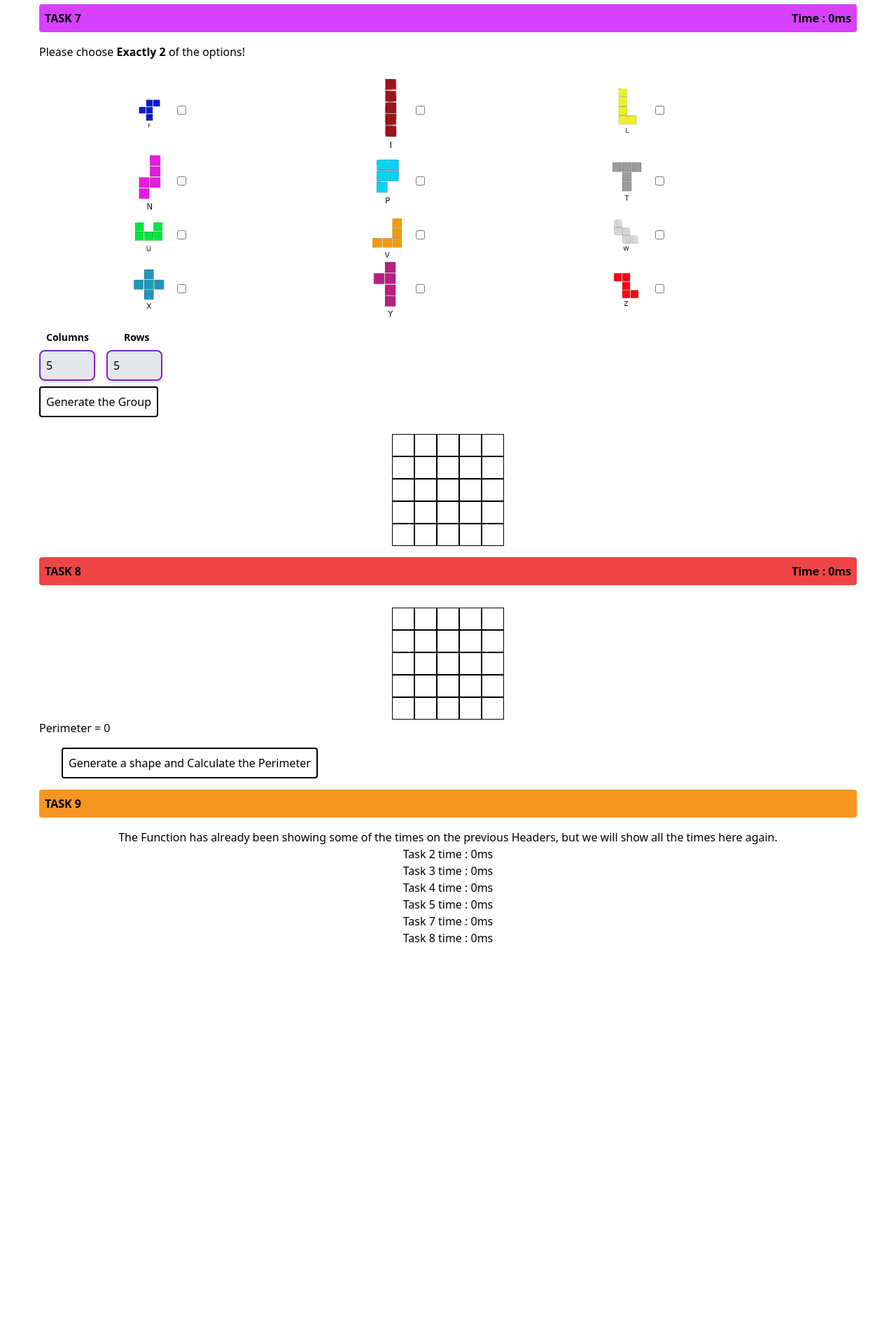
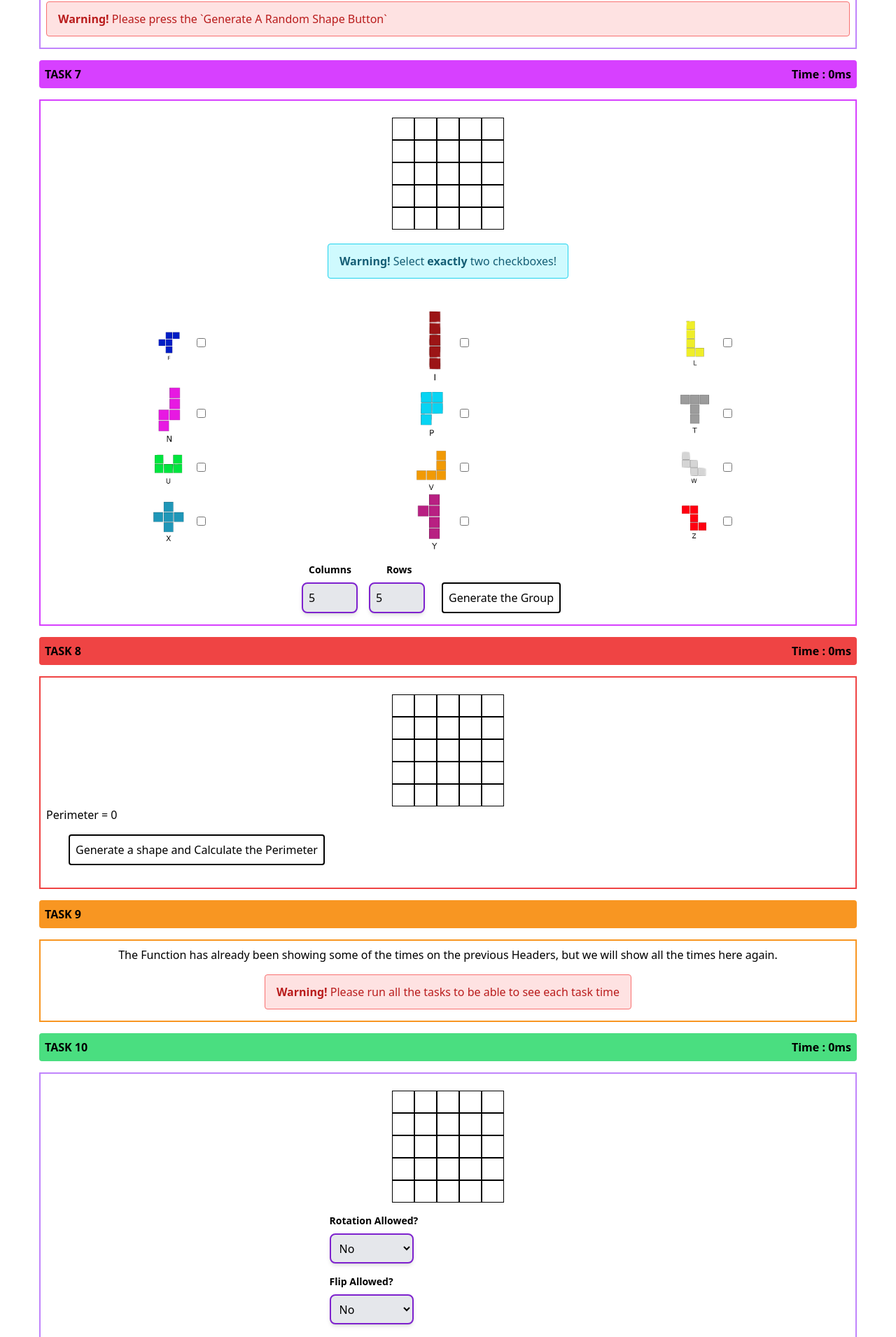
Before and after one commit to HyperPunkss/tetris-tiler-frontend, a Next.js app: page / in a window 1280 px wide. Shown: the part 2536-4446 px from the top of the page at 70% size. Before the commit the page ends 3912 px from the top, so only its background shows below. Built offline with nearby package versions, Linux system fonts and the light colour scheme.

Commit message:
Added task 10 api call

```diff
--- a/components/Grid Options/ColRowPicker.jsx
+++ b/components/Grid Options/ColRowPicker.jsx
@@ -9,7 +9,7 @@ function ColRowPicker({ onColRowChange }) {
     }, [colValue, rowValue,onColRowChange]);
 
     function handleValueChange(event) {
-        event.preventDefault();
+
     }
 
     return (
--- a/components/Grid Options/LetterPicker.jsx
+++ b/components/Grid Options/LetterPicker.jsx
@@ -46,7 +46,7 @@ function LetterPicker({ onLettersChange }) {
 
 
     return (
-        <div className="grid grid-cols-3 my-4 mr-36">
+        <div className="grid grid-cols-3 my-4 mr-5">
             {images.map((image) => (
                 <>
                     <div key={image.id} className="flex justify-center items-center">
--- a/pages/index.js
+++ b/pages/index.js
@@ -19,17 +19,23 @@ export default function Home() {
     const [columnData4, setColumnData4] = useState(8);
     const [columnData5, setColumnData5] = useState(5);
     const [columnData7, setColumnData7] = useState(5);
+    const [columnData10, setColumnData10] = useState(5);
     const [rowData1, setRowData1] = useState(5);
     const [rowData4, setRowData4] = useState(8);
     const [rowData5, setRowData5] = useState(5);
     const [rowData7, setRowData7] = useState(5);
+    const [rowData10, setRowData10] = useState(5);
     const [uniqueLetterData3, setUniqueLetterData3] = useState("");
     const [uniqueLetterData4, setUniqueLetterData4] = useState("");
     const [blackCellsArray, setBlackCellsArray] = useState([]);
+    const [blackCellsArray1, setBlackCellsArray1] = useState([])
     const [blackCellsArray4, setBlackCellsArray4] = useState([]);
     const [blackCellsArray5, setBlackCellsArray5] = useState([]);
+    const [blackCellsArray10, setBlackCellsArray10] = useState([]);
     const [rotationValue4, setRotationValue4] = useState(false);
+    const [rotationValue10, setRotationValue10] = useState(false)
     const [flipValue4, setFlipValue4] = useState(false);
+    const [flipValue10, setFlipValue10] = useState(false)
     const [showAll, setShowAll] = useState(false);
     const [task5content, setTask5Content] = useState("");
     const [task7content, setTask7content] = useState("");
@@ -43,7 +49,9 @@ export default function Home() {
     const [task5time, setTask5time] = useState(0);
     const [task7time, setTask7time] = useState(0);
     const [task8time, setTask8time] = useState(0);
-    const [selectLetters7,setSelectLetters7] = useState()
+    const [task10time, setTask10time] = useState(0);
+    const [selectLetters7, setSelectLetters7] = useState();
+    const [selectLetters10, setSelectLetters10] = useState();
     const [tasksCompleted, setTasksCompleted] = useState([]);
     //TASK 2 - Getting all the shape information from the API
     const [shapes, setShapes] = useState([]);
@@ -73,9 +81,7 @@ export default function Home() {
     const [rotations, setRotations] = useState([]);
 
     async function task3apiCall() {
-        await axios
-            .get("http://matsaki95.ddns.net:8900/api/v1/a3-task/?letter=" + uniqueLetterData3)
-            .then((response) => {
+        await axios.get("http://matsaki95.ddns.net:8900/api/v1/a3-task/?letter=" + uniqueLetterData3).then((response) => {
             setTask3time(response.data.pop());
             setRotations(response.data);
             setTasksCompleted((prev) => {
@@ -172,8 +178,6 @@ export default function Home() {
 
     //TASK 7
     function task7apiCall() {
-
-
         let task7data = {
             letter1: selectLetters7[0],
             letter2: selectLetters7[1],
@@ -197,8 +201,8 @@ export default function Home() {
             .request(config)
             .then((response) => {
                 // console.log(JSON.stringify(response.data));
-                setTask7content(response.data["grid"])
-                setTask7time(response.data["timeTaken"])
+                setTask7content(response.data["grid"]);
+                setTask7time(response.data["timeTaken"]);
             })
             .catch((error) => {
                 console.log(error);
@@ -225,29 +229,38 @@ export default function Home() {
 
     //TASK 10 - Generating Data and Sending them to the API with Axios
     function task10apiCall() {
-        var task10data = JSON.stringify({
-            x: 5,
-            y: 5,
-            holes: [{ x: 2, y: 2 }],
-            allow_rotations: true,
-            allow_flips: false,
-            shapes: ["T", "L"],
+        const finalBlackCellsArray = [];
+        for (let i = 0; i < blackCellsArray10.length; i++) {
+            finalBlackCellsArray.push([blackCellsArray10[i].col, rowData10 - blackCellsArray10[i].row - 1]);
+        }
+        let task10data = JSON.stringify({
+            "gridSizeX": rowData10,
+            "gridSizeY": columnData10,
+            "allowFlips": flipValue10,
+            "allowRotations": rotationValue10,
+            "blackHoles": finalBlackCellsArray,
+            "letters": selectLetters10
           });
+          console.log(task10data);
 
-        // var config = {
-        //   method: 'post',
-        //   url: 'api',
-        //   data: data
-        // }
-        axios.post("/api/user", task10data).then(
-            (response) => {
-                const data = response.data;
-                //console.log(response)
+          let config = {
+            method: 'post',
+            maxBodyLength: Infinity,
+            url: 'http://matsaki95.ddns.net:8900/api/v1/a10-task',
+            headers: {
+              'Key': 'Content-Type',
+              'Value': 'application/json',
+              'Content-Type': 'application/json'
             },
-            (error) => {
+            data : task10data
+          }
+          axios.request(config)
+          .then((response) => {
+            console.log(JSON.stringify(response.data));
+          })
+          .catch((error) => {
             console.log(error);
-            }
-        );
+          });
     }
 
     //Callback function
@@ -288,6 +301,10 @@ export default function Home() {
         setBlackCellsArray(blackCellsArray);
     }
 
+    function handleBlackCellsArray1(blackCellsArray){
+        setBlackCellsArray1(blackCellsArray)
+    }
+
     function handleBlackCellsArray4(blackCellsArray) {
         setBlackCellsArray4(blackCellsArray);
     }
@@ -300,12 +317,33 @@ export default function Home() {
         setRotationValue4(newRotation);
     }
 
+    function handleRotationChange10(newRotation){
+        setRotationValue10(newRotation)
+    }
+
     function handleFlipChange(newFlip) {
         setFlipValue4(newFlip);
     }
 
-    function handleLettersChange7(newLetters){
-        setSelectLetters7(newLetters)
+    function handleFlipChange10(newFlip){
+        setFlipValue10(newFlip)
+    }
+
+    function handleLettersChange7(newLetters) {
+        setSelectLetters7(newLetters);
+    }
+
+    function handleLettersChange10(newLetters) {
+        setSelectLetters10(newLetters);
+    }
+
+    function handleBlackCellsArray10(blackCellsArray) {
+        setBlackCellsArray10(blackCellsArray);
+    }
+
+    function handleColRowChange10(newSize) {
+        setColumnData10(newSize[0]);
+        setRowData10(newSize[1]);
     }
 
     //Show All Objects
@@ -326,20 +364,20 @@ export default function Home() {
     });
 
     return (
-        <div id="task1" className="my-4 p-2 mt-20 md:px-6 lg:px-14">
-            <div className="flex justify-between items-start bg-red-500 p-2 rounded my-4">
+        <div className="my-4 p-2 mt-20 md:px-6 lg:px-14">
+            <div id="task1" className="flex justify-between items-start bg-red-500 p-2 rounded my-4">
                 <h1 className="font-semibold ">TASK 1</h1>
             </div>
             <div className="border-2 border-red-200 ">
                 <div className="flex flex-col my-4">
                     <div className="flex justify-center items-center">
                         <Grid
-                            isClickable={false}
+                            isClickable={true}
                             rows={rowData1}
                             columns={columnData1}
                             sizeData={sizeData}
                             colorData={""}
-                            onHandleBlackCellsArray={handleBlackCellsArray}
+                            onHandleBlackCellsArray={handleBlackCellsArray1}
                         />
                     </div>
                     <div className="flex justify-center items-center p-4">
@@ -354,10 +392,7 @@ export default function Home() {
             </div>
             <div className="border-2 border-orange-200 pb-4">
                 <div className="flex justify-center items-center md:ml-4 lg:ml-8 my-4">
-                    <button
-                        className="hover:bg-orange-200 rounded bg-white p-2 my-2 border-2 border-black flex"
-                        onClick={task2apiCall}
-                    >
+                    <button className="hover:bg-orange-200 rounded bg-white p-2 my-2 border-2 border-black flex" onClick={task2apiCall}>
                         Generate all the shapes!
                     </button>
                 </div>
@@ -384,10 +419,7 @@ export default function Home() {
             </div>
             <div className="border-2 border-yellow-200 pb-4">
                 <div className="flex justify-center items-center md:ml-4 lg:ml-8 my-4">
-                    <button
-                        className="hover:bg-yellow-200 rounded bg-white p-2 my-2 border-2 border-black flex"
-                        onClick={task3apiCall}
-                    >
+                    <button className="hover:bg-yellow-200 rounded bg-white p-2 my-2 border-2 border-black flex" onClick={task3apiCall}>
                         Generate the Shape`s Rotations
                     </button>
                 </div>
@@ -488,6 +520,7 @@ export default function Home() {
                 <h1 className="font-semibold">TASK 5</h1>
                 <h1 className="font-semibold">Time : {task5time}ms </h1>
             </div>
+            <div className="border-2 border-blue-400 pb-4">
                 <div className="flex flex-col my-4">
                     <div className="flex justify-center items-center">
                         <Grid
@@ -514,24 +547,24 @@ export default function Home() {
                 <div className="flex justify-center items-center md:ml-4 lg:ml-8 my-4">
                     <div>
                         <button
-                        className="rounded bg-white p-2 my-2 mr-8 lg:mr-12 border-2 border-black flex"
+                            className="hover:bg-blue-200 rounded bg-white p-2 my-2 mr-8 lg:mr-12 border-2 border-black flex"
                             onClick={task5apiCall}
                         >
                             Generate A Random Shape Button
                         </button>
                     </div>
                 </div>
+            </div>
+
             <div id="task6" className="flex justify-between items-start bg-purple-400 p-2 rounded my-4">
                 <h1 className="font-semibold">TASK 6</h1>
                 <h1 className="font-semibold">Time : {task5time}ms</h1>
             </div>
+            <div className="border-2 border-purple-400 pb-4 p-2">
                 <div>
                     <p className="font">We are gonna showcase the previous task`s shape in Plain Text</p>
                     {task5content.length === 0 ? (
-                    <div
-                        className="bg-red-100 border border-red-400 text-red-700 px-4 py-3 mt-4 rounded relative"
-                        role="alert"
-                    >
+                        <div className="bg-red-100 border border-red-400 text-red-700 px-4 py-3 mt-4 rounded relative" role="alert">
                             <strong className="font-bold">Warning! </strong>
                             <span className="block sm:inline">Please press the `Generate A Random Shape Button`</span>
                             <span className="absolute top-0 bottom-0 right-0 px-4 py-3"></span>
@@ -542,25 +575,13 @@ export default function Home() {
                         </div>
                     )}
                 </div>
+            </div>
+
             <div id="task7" className="flex justify-between items-start bg-[#d740ff] p-2 rounded my-4">
                 <h1 className="font-semibold">TASK 7</h1>
                 <h1 className="font-semibold">Time : {task7time}ms</h1>
             </div>
-            <div>
-                <p>
-                    Please choose <b> Exactly 2 </b>of the options!
-                </p>
-                <LetterPicker onLettersChange={handleLettersChange7}/>
-            </div>
-            <div>
-                <ColRowPicker onColRowChange={handleColRowChange7} />
-            </div>
-            <button
-                className="rounded bg-white p-2 my-2 mr-8 lg:mr-12 border-2 border-black flex"
-                onClick={task7apiCall}
-            >
-                Generate the Group
-            </button>
+            <div className="border-2 border-[#d740ff] pb-4 p-2">
                 <div className="flex justify-center items-center">
                     <Grid
                         onHandleBlackCellsArray={handleBlackCellsArray}
@@ -571,10 +592,35 @@ export default function Home() {
                         colorData={task7content}
                     />
                 </div>
+                <div className="flex justify-center items-center">
+                    <div class="my-5 bg-cyan-100 border border-cyan-400 text-cyan-800 px-4 py-3 rounded relative" role="alert">
+                        <strong class="font-bold">Warning! </strong>
+                        <span class="block sm:inline">
+                            Select <b>exactly</b> two checkboxes!{" "}
+                        </span>
+                    </div>
+                </div>
+                <LetterPicker onLettersChange={handleLettersChange7} />
+                <div className=" flex justify-center items-center">
+                    <div>
+                        <ColRowPicker onColRowChange={handleColRowChange7} />
+                    </div>
+                    <div className="">
+                        <button
+                            className="hover:bg-[#e285fc] mt-7 mx-6 rounded bg-white p-2 mr-8 lg:mr-12 border-2 border-black"
+                            onClick={task7apiCall}
+                        >
+                            Generate the Group
+                        </button>
+                    </div>
+                </div>
+            </div>
+
             <div id="task8" className="flex justify-between items-start bg-red-500 p-2 rounded my-4">
                 <h1 className="font-semibold">TASK 8</h1>
                 <h1 className="font-semibold">Time : {task8time}ms</h1>
             </div>
+            <div className="border-2 border-red-500 pb-4 p-2">
                 <div className="flex justify-center items-center">
                     <Grid
                         onHandleBlackCellsArray={handleBlackCellsArray}
@@ -589,49 +635,83 @@ export default function Home() {
                     <p>Perimeter = {perimeterTask8}</p>
                 </div>
                 <div className="md:ml-4 lg:ml-8 my-4">
-                <button className="rounded bg-white p-2 my-2 border-2 border-black flex" onClick={task8apiCall}>
+                    <button className="hover:bg-red-200 rounded bg-white p-2 my-2 border-2 border-black flex" onClick={task8apiCall}>
                         Generate a shape and Calculate the Perimeter
                     </button>
                 </div>
+            </div>
+
             <div id="task9" className="flex justify-between items-start bg-[#f89622] p-2 rounded my-4">
                 <h1 className="font-semibold">TASK 9</h1>
             </div>
+            <div className="border-2 border-[#f89622] pb-4 p-2">
                 <div className="flex justify-center items-center flex-col">
                     <p>
-                    The Function has already been showing some of the times on the previous Headers, but we will show
-                    all the times here again.
+                        The Function has already been showing some of the times on the previous Headers, but we will show all the times here
+                        again.
                     </p>
-                {task2time === undefined ||
-                task3time === undefined ||
-                task4time === undefined ||
-                task5time === undefined ||
-                task7time === undefined ||
-                task8time === undefined? (
+                    {task2time === 0 || task3time === 0 || task4time === 0 || task5time === 0 || task7time === 0 || task8time === 0 ? (
                         <>
-                        <div
-                            className="bg-red-100 border border-red-400 text-red-700 px-4 py-3 mt-4 rounded relative"
-                            role="alert"
-                        >
+                            <div className="bg-red-100 border border-red-400 text-red-700 px-4 py-3 mt-4 rounded relative" role="alert">
                                 <strong className="font-bold">Warning! </strong>
-                            <span className="block sm:inline">
-                                Please run all the tasks to be able to see each task time{" "}
-                            </span>
+                                <span className="block sm:inline">Please run all the tasks to be able to see each task time </span>
                                 <span className="absolute top-0 bottom-0 right-0 px-4 py-3"></span>
                             </div>
                         </>
                     ) : (
                         <>
-
                             <p>Task 2 time : {task2time}ms</p>
                             <p>Task 3 time : {task3time}ms</p>
                             <p>Task 4 time : {task4time}ms</p>
                             <p>Task 5 time : {task5time}ms</p>
                             <p>Task 7 time : {task7time}ms</p>
                             <p>Task 8 time : {task8time}ms</p>
-
                         </>
                     )}
                 </div>
             </div>
+
+            <div id="task10" className="flex justify-between items-start bg-green-400 p-2 rounded my-4">
+                <h1 className="font-semibold">TASK 10</h1>
+                <h1 className="font-semibold">Time : {task10time}ms</h1>
+            </div>
+            <div className="border-2 border-purple-400 pb-4 p-2">
+                <div className="flex flex-col justify-center items-center">
+                    <Grid
+                        onHandleBlackCellsArray={handleBlackCellsArray10}
+                        isClickable={true}
+                        rows={rowData10}
+                        columns={columnData10}
+                        sizeData={sizeData}
+                        colorData={task8content}
+                    />
+
+                    <div>
+                        <div>
+                            <div>
+                                <RotationButton onRotationChange={handleRotationChange10} />
+                            </div>
+                            <div>
+                                <FlipButton onFlipChange={handleFlipChange10} />
+                            </div>
+                        </div>
+                        <div className="my-4 ml-6">
+                            <ColRowPicker onColRowChange={handleColRowChange10} />
+                        </div>
+                        <div>
+                            <LetterPicker onLettersChange={handleLettersChange10} />
+                        </div>
+                        <div className="ml-4">
+                            <button
+                                className="hover:bg-green-200 mt-7 mx-6 rounded bg-white p-2 mr-8 lg:mr-12 border-2 border-black"
+                                onClick={task10apiCall}
+                            >
+                                Generate the Unique Solutions
+                            </button>
+                        </div>
+                    </div>
+                </div>
+            </div>
+        </div>
     );
 }
--- a/styles/globals.css
+++ b/styles/globals.css
@@ -10,7 +10,7 @@
     background-image: url("../styles/icons/tetris-banner-dark.png");
 }
 
-.table-head-img{
+.table-head-img {
     background-image: url("../styles/icons/tetris-banner-dark-full.png");
 }
 
```
Lines whose indentation alone changed are shown as unchanged.
